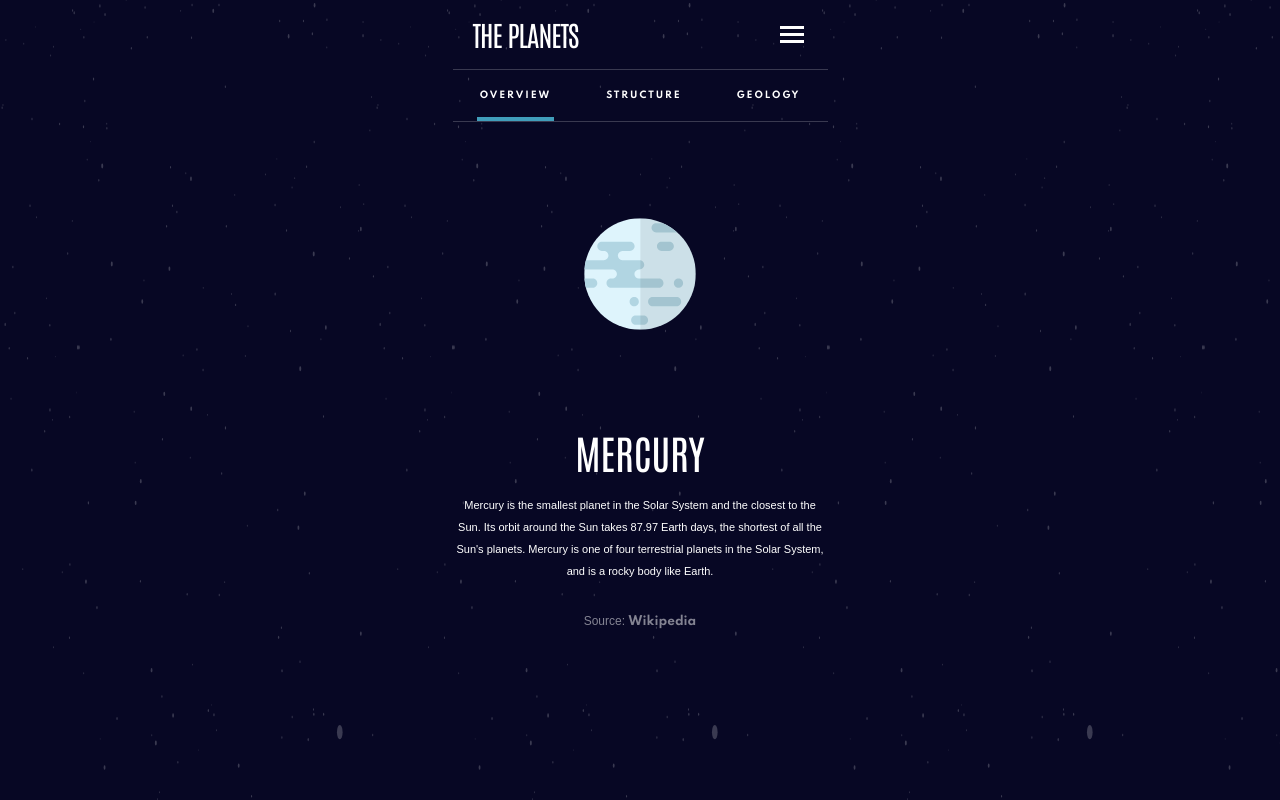
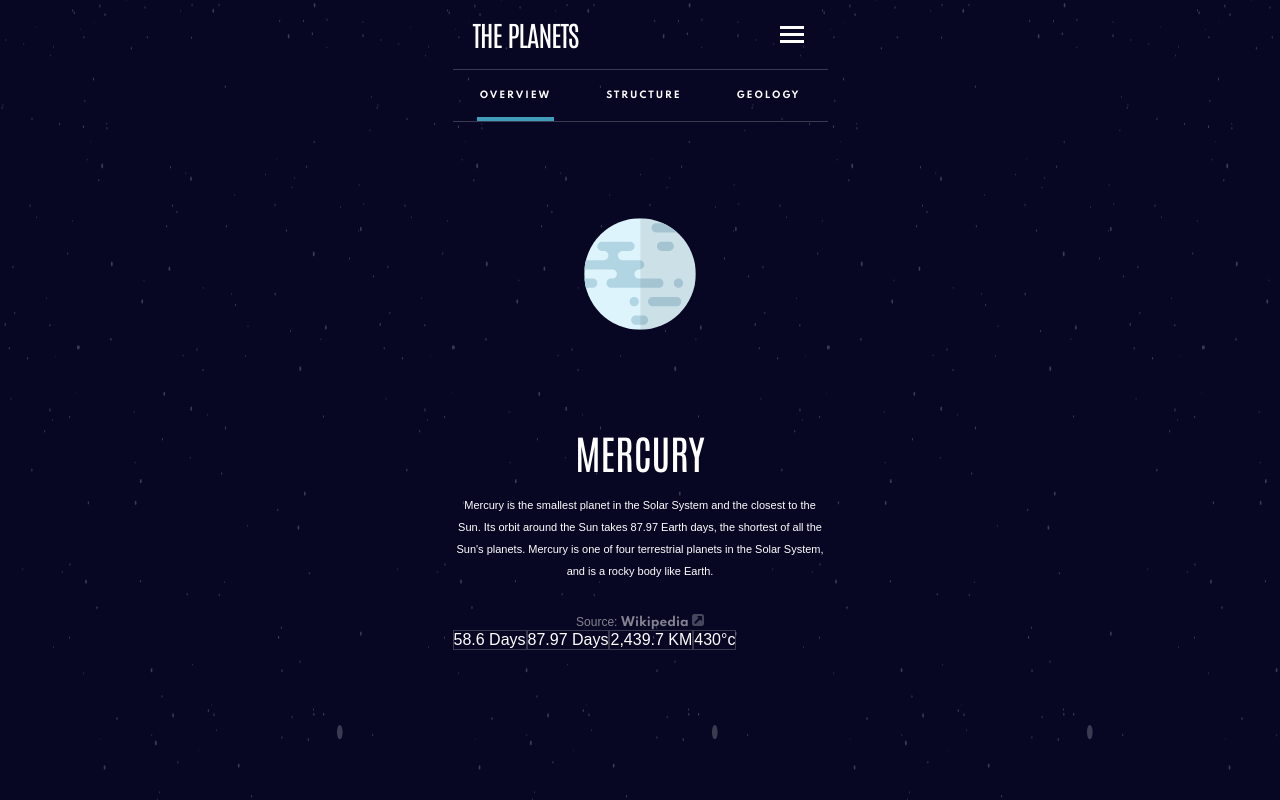
Before and after one commit to mrfinesse47/svelte-planets, a Svelte app: page / in a window 1280 px wide. Built offline with nearby package versions, Linux system fonts and the light colour scheme; a web font is replaced by a local one.

Commit message:
more stylimg on planet view

```diff
--- a/src/components/Planet.svelte
+++ b/src/components/Planet.svelte
@@ -3,6 +3,7 @@
   import Tabs from "../shared/Tabs.svelte";
   let tabs = ["overview", "structure", "geology"];
   let selectedTab;
+  console.log(selectedPlanet);
 </script>
 
 <Tabs {tabs} bind:selectedTab />
@@ -19,8 +20,19 @@
   <h2>{selectedPlanet.name}</h2>
   <p>{selectedPlanet.overview.content}</p>
   <div class="source">
-    <h3>Source: <a href="http://www.wikipedia.org">Wikipedia</a></h3>
+    <h3>
+      Source: <a href="http://www.wikipedia.org"
+        >Wikipedia <img src="./img/icon-source.svg" alt="Wikipedia" /></a
+      >
+    </h3>
   </div>
+</div>
+
+<div class="numeric-info">
+  <div class="rotation-time">{selectedPlanet.rotation}</div>
+  <div class="revolution-time">{selectedPlanet.revolution}</div>
+  <div class="radius">{selectedPlanet.radius}</div>
+  <div class="average-temp">{selectedPlanet.temperature}</div>
 </div>
 
 <style>
@@ -58,4 +70,10 @@
     font-weight: 700;
     color: #fff;
   }
+  .numeric-info {
+    display: flex;
+  }
+  .numeric-info div {
+    border: 1px solid rgba(255, 255, 255, 0.2);
+  }
 </style>
```
